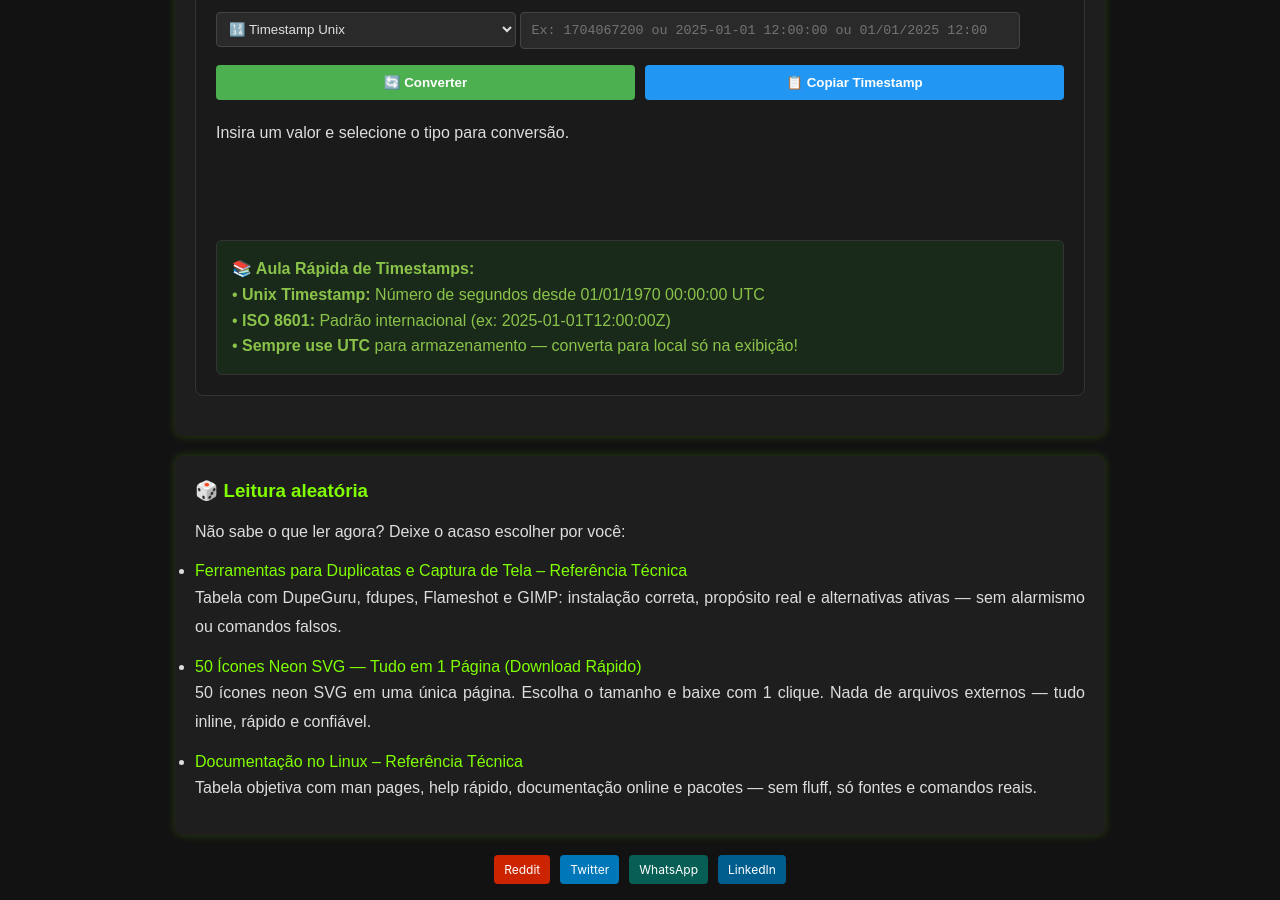
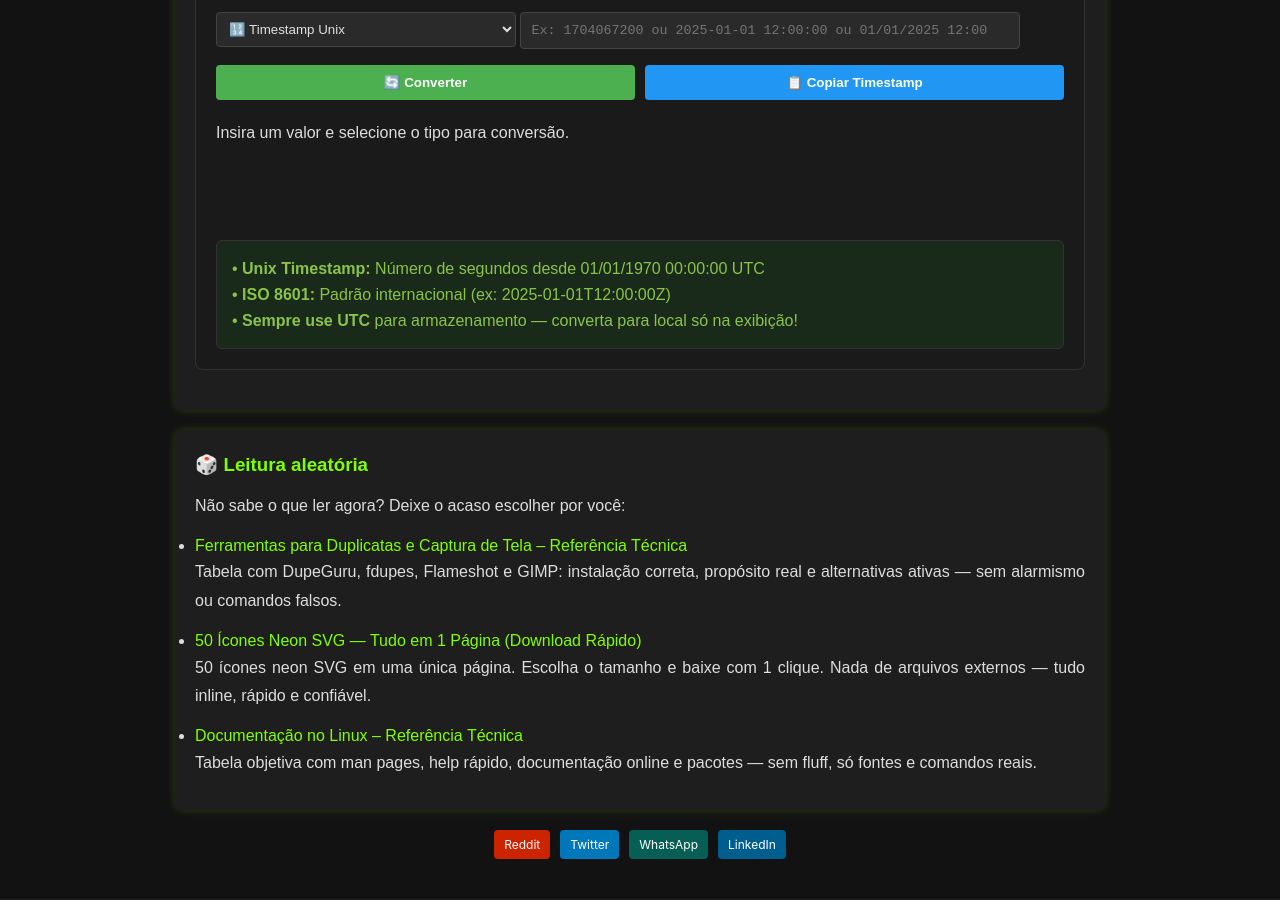
Before and after one commit to Piolinux/piolinux-site, a Jekyll site: the page built from _pages/_tools/conversor-de-timestamp-online-unix-data-iso-8601.html, in a window 1280 px wide and 900 px high, scrolled down 489 px. Built offline with Jekyll 4.4.1, drawn with Linux system fonts in a browser that asks for light colours.

Commit message:
Update conversor-de-timestamp-online-unix-data-iso-8601.html

```diff
--- a/_pages/_tools/conversor-de-timestamp-online-unix-data-iso-8601.html
+++ b/_pages/_tools/conversor-de-timestamp-online-unix-data-iso-8601.html
@@ -45,7 +45,6 @@ tags: [timestamp, unix, data, iso8601, timezone, dev, sysadmin, conversao]
   </div>
 
   <div style="background: #1a2a1a; color: #8bc34a; padding: 15px; border-radius: 6px; margin-top: 20px; border: 1px solid #333;">
-    <strong>📚 Aula Rápida de Timestamps:</strong><br>
     • <strong>Unix Timestamp:</strong> Número de segundos desde 01/01/1970 00:00:00 UTC<br>
     • <strong>ISO 8601:</strong> Padrão internacional (ex: 2025-01-01T12:00:00Z)<br>
     • <strong>Sempre use UTC</strong> para armazenamento — converta para local só na exibição!
```
